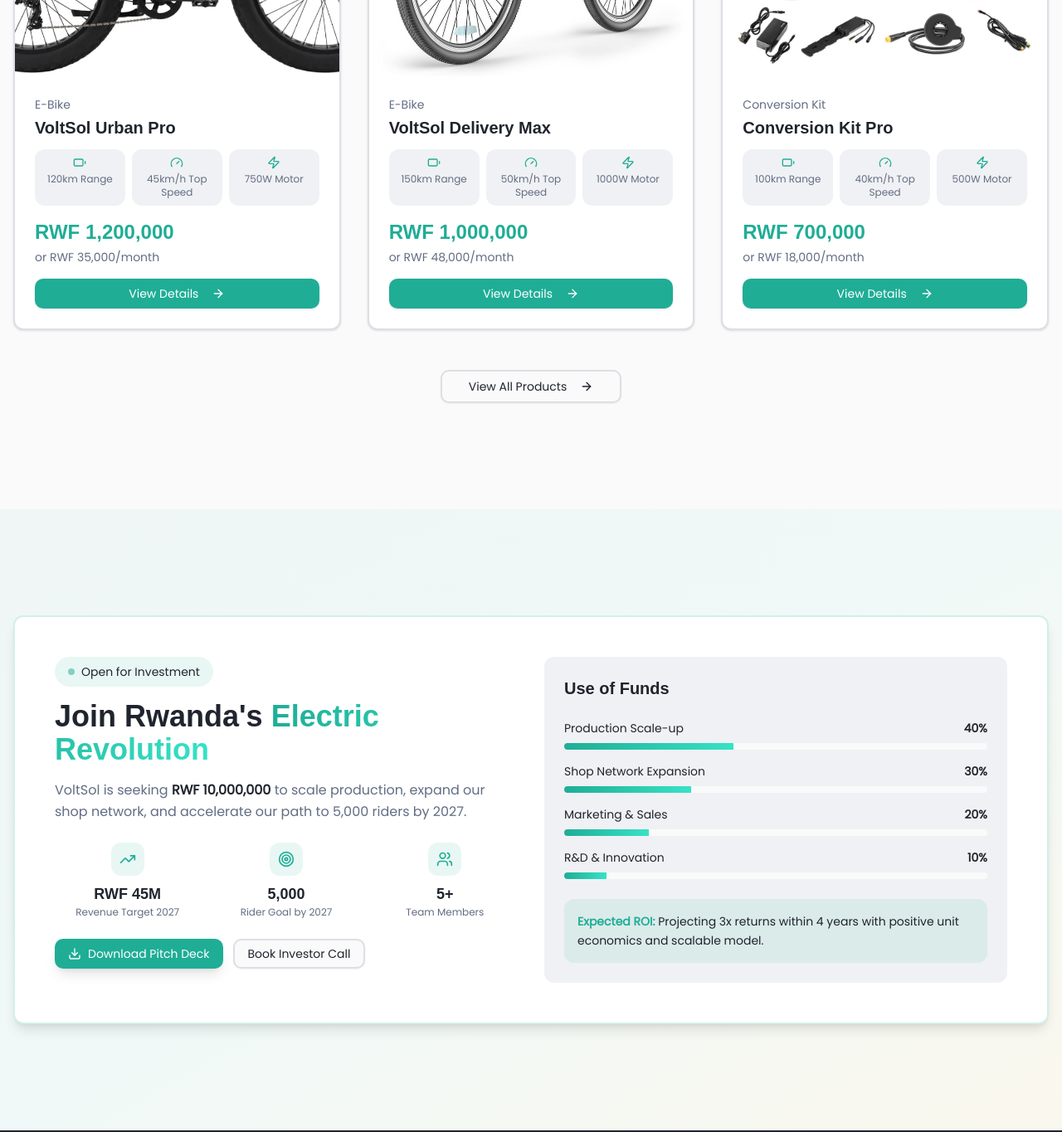
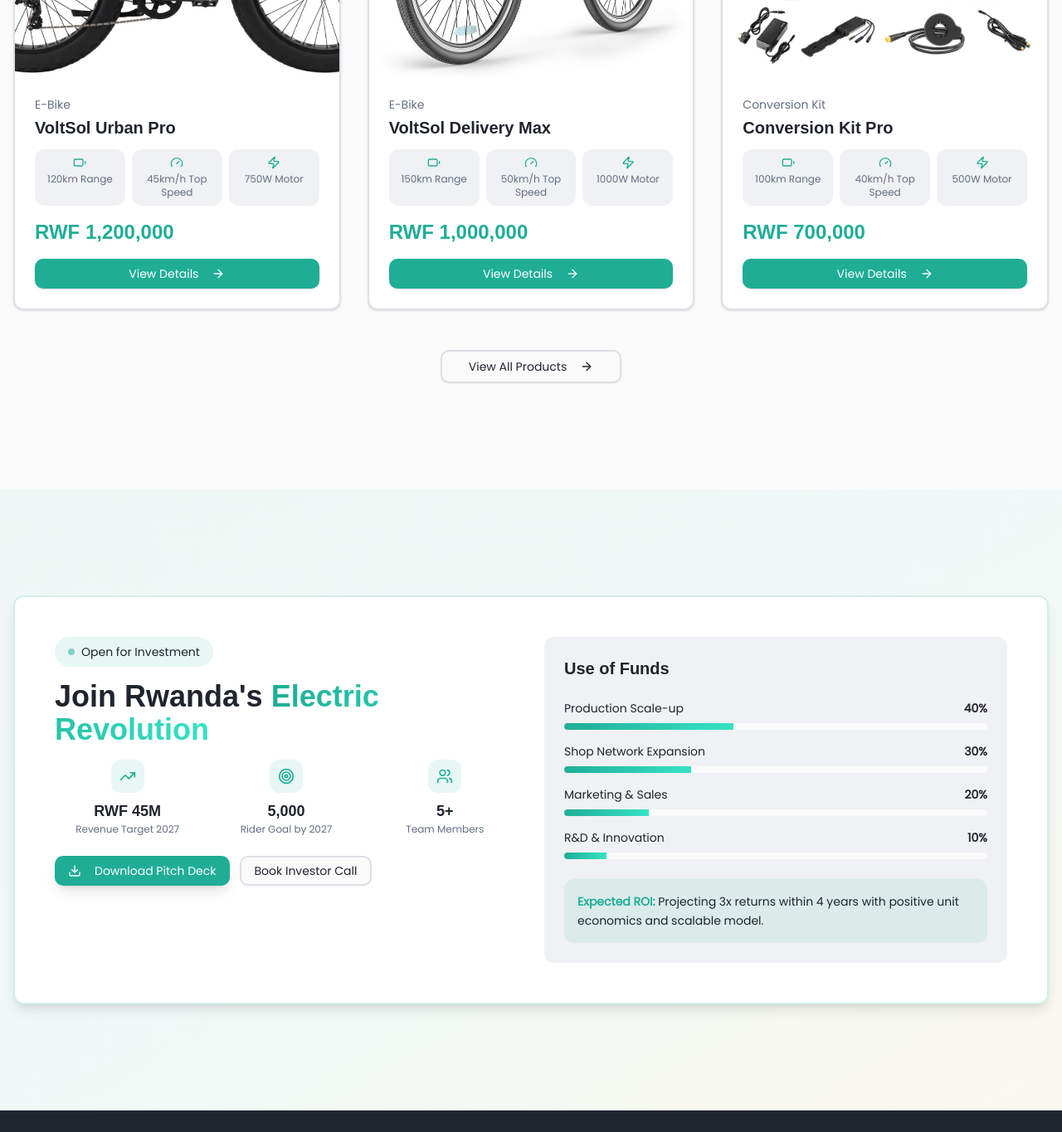
Before and after one commit to iraelie251006/voltsol, a Next.js app: page / in a window 1280 px wide. Shown: the part 5388-6753 px from the top of the page at 83% size. Built offline with nearby package versions, Linux system fonts and the light colour scheme.

Commit message:
Removed lease price and related code from FeaturedProducts and InvestorStrip components

```diff
--- a/components/FeaturedProducts.tsx
+++ b/components/FeaturedProducts.tsx
@@ -11,7 +11,6 @@
       name: "VoltSol Urban Pro",
       category: "E-Bike",
       price: "RWF 1,200,000",
-      leasePrice: "RWF 35,000/month",
       image: "/bike1.jpeg",
       badge: "Best Seller",
       specs: [
@@ -25,7 +24,6 @@
       name: "VoltSol Delivery Max",
       category: "E-Bike",
       price: "RWF 1,000,000",
-      leasePrice: "RWF 48,000/month",
       image: "/bike2.jpeg",
       badge: "For Business",
       specs: [
@@ -39,7 +37,6 @@
       name: "Conversion Kit Pro",
       category: "Conversion Kit",
       price: "RWF 700,000",
-      leasePrice: "RWF 18,000/month",
       image: "/kit.jpeg",
       badge: "DIY Solution",
       specs: [
@@ -108,9 +105,6 @@
                   <div className="text-2xl font-heading font-bold text-primary mb-1">
                     {product.price}
                   </div>
-                  <div className="text-sm text-muted-foreground">
-                    or {product.leasePrice}
-                  </div>
                 </div>
 
                 {/* CTA */}
--- a/components/Hero.tsx
+++ b/components/Hero.tsx
@@ -50,8 +50,7 @@
             <Button
             size="lg"
             variant="outline"
-            className="border-2 hover:bg-primary/5"
-            onClick={() => window.open("/VoltSol Global Ltd pitch Deck.pdf", "_blank")}>
+            className="border-2 hover:bg-primary/5" >
               <Download className="mr-2 h-5 w-5" />
               Investor Deck
             </Button>
--- a/components/InvestorStrip.tsx
+++ b/components/InvestorStrip.tsx
@@ -41,10 +41,6 @@
                 <span className="text-gradient">Electric Revolution</span>
               </h2>
 
-              <p className="text-muted-foreground mb-6 leading-relaxed">
-                VoltSol is seeking <strong className="text-foreground">RWF 10,000,000</strong> to scale production, expand our shop network, and accelerate our path to 5,000 riders by 2027.
-              </p>
-
               {/* Quick Metrics */}
               <div className="grid grid-cols-3 gap-4 mb-6">
                 {metrics.map((metric, index) => {
@@ -65,14 +61,8 @@
               <div className="flex flex-col sm:flex-row gap-3">
                 <Button className="bg-primary hover:bg-primary-glow shadow-lg">
                   {/* make it downloadable link file */}
-                  <Link
-                  href="/VoltSol Global Ltd pitch Deck.pdf"
-                  target="_blank" className="flex items-center"
-                  download={"VoltSol Global Ltd pitch Deck.pdf"}>
                     <Download className="mr-2 h-4 w-4" />
                     Download Pitch Deck
-                  </Link>
-
                 </Button>
                 <Button variant="outline" className="border-2">
                   <Link href={"https://wa.me/250780158711?text=Hello%2C%20I%20would%20like%20to%20inquire%20about%20your%20services"}>
```
